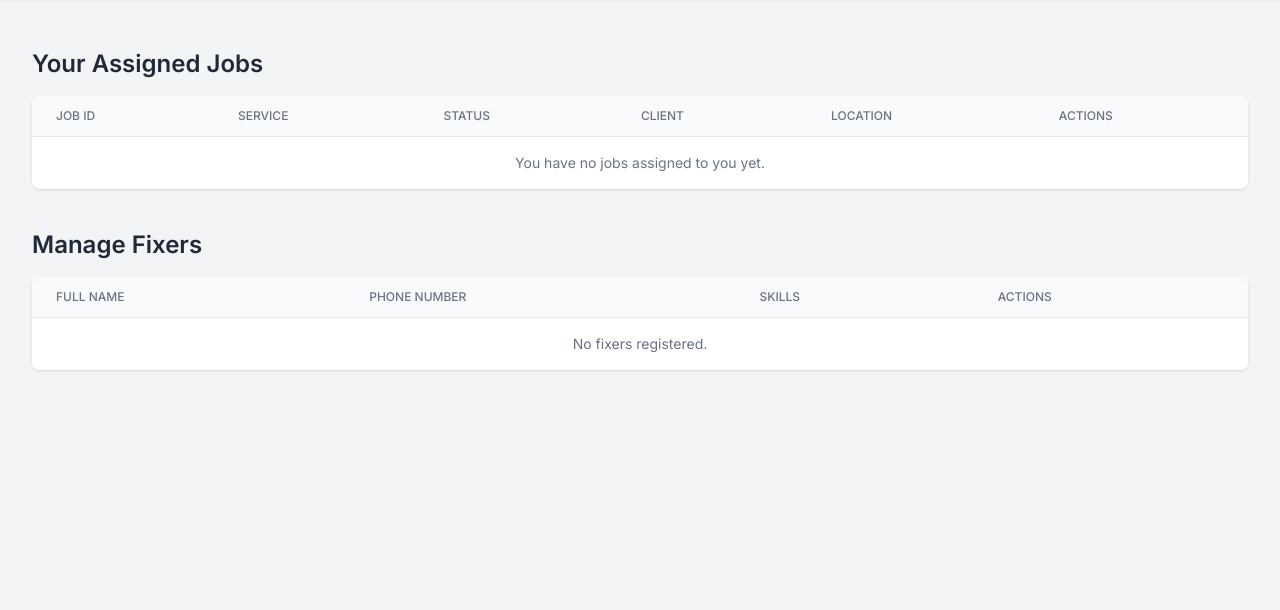
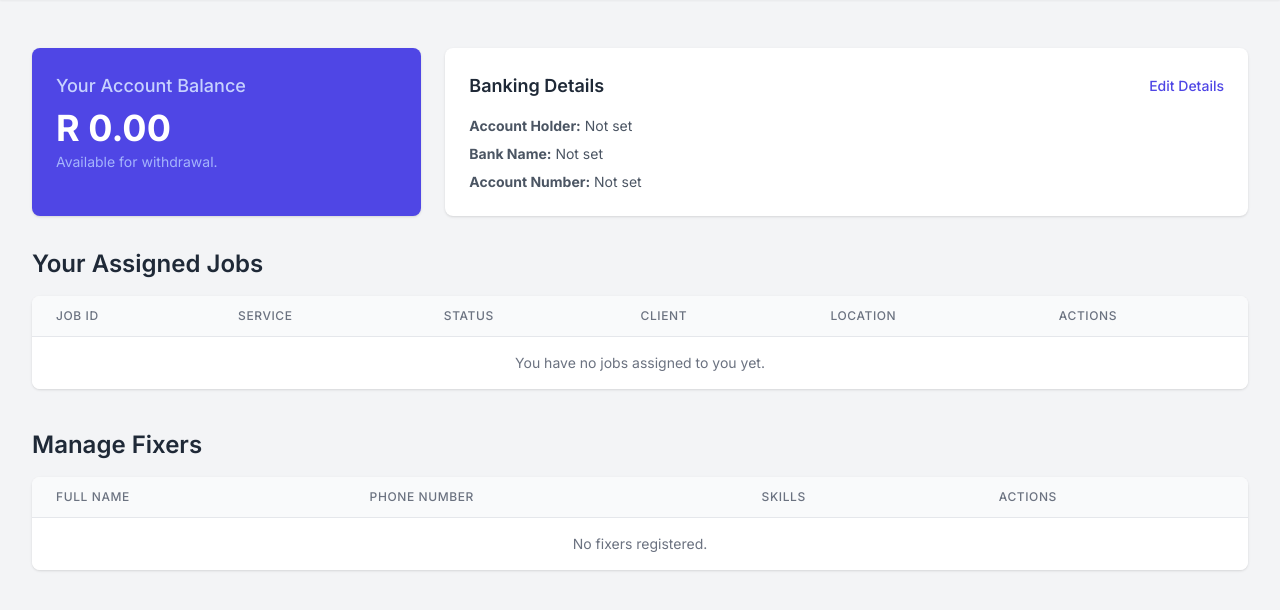
Before and after one commit to FixMate-SA/fixmate-app, a Flask app: template templates/fixer_dashboard.html in a window 1280 px wide. Shown: the part 64-674 px from the top of the page. Run offline with Flask 3, Linux system fonts and the light colour scheme; the template is opened without the code that fills it, so the values that code supplies are empty; the visitor is signed in with stand-in values (Sample User, id 1); data comes from the database, SQL or seed files in the repository; some libraries are stand-ins or nearby versions.

Commit message:
Add balance and banking details to Fixer model

```diff
--- a/run.py
+++ b/run.py
@@ -35,7 +35,7 @@ GEMINI_API_KEY = os.environ.get('GEMINI_API_KEY')
 if GEMINI_API_KEY:
     genai.configure(api_key=GEMINI_API_KEY)
 
-CLIENT_PLATFORM_FEE = Decimal('10.00')
+FIXER_JOB_FEE = Decimal('20.00') # <-- ADD THIS LINE
 
 # --- Initialize Extensions ---
 from app.models import db, User, Fixer, Job, DataInsight
@@ -736,14 +736,40 @@ def accept_job(job_id):
 @app.route('/job/complete/<int:job_id>')
 @login_required
 def complete_job(job_id):
-    if session.get('user_type') != 'fixer': return redirect(url_for('login'))
+    if session.get('user_type') != 'fixer':
+        return redirect(url_for('login'))
+
     job = Job.query.filter_by(id=job_id, fixer_id=current_user.id).first_or_404()
+
     if job.status == 'accepted':
-        job.status = 'complete'; db.session.commit()
-        send_whatsapp_message(to_number=job.client.phone_number, message_body=f"Your FixMate job (#{job.id}: '{job.description}') has been marked as complete by {job.assigned_fixer.full_name}.\n\nHow would you rate the service? Please reply with a number from 1 (bad) to 5 (excellent).")
+        # --- Start of new logic ---
+
+        # 1. Get the fixer (which is the current_user)
+        fixer = current_user
+
+        # 2. Deduct the fee from the fixer's balance
+        fixer.balance -= FIXER_JOB_FEE
+
+        # 3. Update the job status
+        job.status = 'complete'
+
+        # 4. Commit all changes to the database
+        db.session.commit()
+
+        # --- End of new logic ---
+
+        # The rest of the function remains the same
+        send_whatsapp_message(
+            to_number=job.client.phone_number,
+            message_body=f"Your FixMate job (#{job.id}: '{job.description}') has been marked as complete by {job.assigned_fixer.full_name}.\n\nHow would you rate the service? Please reply with a number from 1 (bad) to 5 (excellent)."
+        )
         set_user_state(job.client, 'awaiting_rating', data={'job_id': job.id})
-        flash(f'Job #{job.id} marked as complete.', 'success')
-    else: flash('This job cannot be marked as complete at this time.', 'warning')
+
+        # Add a more informative flash message
+        flash(f'Job #{job.id} marked as complete. A fee of R{FIXER_JOB_FEE:.2f} has been deducted from your balance.', 'success')
+    else:
+        flash('This job cannot be marked as complete at this time.', 'warning')
+
     return redirect(url_for('fixer_dashboard'))
 
 @app.route('/payment/success')
--- a/templates/fixer_dashboard.html
+++ b/templates/fixer_dashboard.html
@@ -25,13 +25,37 @@
 
     <main class="max-w-7xl mx-auto py-6 sm:px-6 lg:px-8">
         <div class="px-4 py-6 sm:px-0">
+
             <!-- AI Insight Section -->
             {% if latest_insight %}
-            <div class="bg-blue-100 border-l-4 border-blue-500 text-blue-700 p-4 mb-6" role="alert">
+            <div class="bg-blue-100 border-l-4 border-blue-500 text-blue-700 p-4 mb-6 rounded-r-lg" role="alert">
                 <p class="font-bold">Pro Tip:</p>
                 <p>{{ latest_insight.insight_text }}</p>
             </div>
             {% endif %}
+
+            <!-- === NEW: Account Balance and Banking Details Section === -->
+            <div class="grid grid-cols-1 md:grid-cols-3 gap-6 mb-8">
+                <!-- Balance Card -->
+                <div class="bg-indigo-600 rounded-lg shadow p-6 text-white col-span-1">
+                    <h3 class="text-lg font-medium text-indigo-200">Your Account Balance</h3>
+                    <p class="text-4xl font-bold mt-2">R {{ "%.2f"|format(current_user.balance) }}</p>
+                    <p class="text-sm text-indigo-300 mt-1">Available for withdrawal.</p>
+                </div>
+                <!-- Banking Details Card -->
+                <div class="bg-white rounded-lg shadow p-6 col-span-1 md:col-span-2">
+                    <div class="flex justify-between items-center">
+                        <h3 class="text-lg font-semibold text-gray-800">Banking Details</h3>
+                        <!-- Note: You will need to create a route and template for editing details -->
+                        <a href="#" class="text-sm font-medium text-indigo-600 hover:text-indigo-800">Edit Details</a>
+                    </div>
+                    <div class="mt-4 space-y-2 text-sm text-gray-600">
+                        <p><strong>Account Holder:</strong> {{ current_user.bank_account_holder or 'Not set' }}</p>
+                        <p><strong>Bank Name:</strong> {{ current_user.bank_name or 'Not set' }}</p>
+                        <p><strong>Account Number:</strong> {{ current_user.bank_account_number or 'Not set' }}</p>
+                    </div>
+                </div>
+            </div>
 
             <h2 class="text-2xl font-semibold text-gray-800 mb-4">Your Assigned Jobs</h2>
             <div class="bg-white shadow overflow-hidden sm:rounded-lg">
@@ -39,20 +63,20 @@
                     <table class="min-w-full divide-y divide-gray-200">
                         <thead class="bg-gray-50">
                             <tr>
-                                <th class="px-6 py-3 text-left text-xs font-medium text-gray-500 uppercase">Job ID</th>
-                                <th class="px-6 py-3 text-left text-xs font-medium text-gray-500 uppercase">Service</th>
-                                <th class="px-6 py-3 text-left text-xs font-medium text-gray-500 uppercase">Status</th>
-                                <th class="px-6 py-3 text-left text-xs font-medium text-gray-500 uppercase">Client</th>
-                                <th class="px-6 py-3 text-left text-xs font-medium text-gray-500 uppercase">Location</th>
-                                <th class="px-6 py-3 text-left text-xs font-medium text-gray-500 uppercase">Actions</th>
+                                <th class="px-6 py-3 text-left text-xs font-medium text-gray-500 uppercase tracking-wider">Job ID</th>
+                                <th class="px-6 py-3 text-left text-xs font-medium text-gray-500 uppercase tracking-wider">Service</th>
+                                <th class="px-6 py-3 text-left text-xs font-medium text-gray-500 uppercase tracking-wider">Status</th>
+                                <th class="px-6 py-3 text-left text-xs font-medium text-gray-500 uppercase tracking-wider">Client</th>
+                                <th class="px-6 py-3 text-left text-xs font-medium text-gray-500 uppercase tracking-wider">Location</th>
+                                <th class="px-6 py-3 text-left text-xs font-medium text-gray-500 uppercase tracking-wider">Actions</th>
                             </tr>
                         </thead>
                         <tbody class="bg-white divide-y divide-gray-200">
                             {% for job in current_user.jobs|reverse %}
                                 <tr>
-                                    <td class="px-6 py-4 text-sm font-medium text-gray-900">#{{ job.id }}</td>
-                                    <td class="px-6 py-4 text-sm text-gray-500">{{ job.description }}</td>
-                                    <td class="px-6 py-4">
+                                    <td class="px-6 py-4 whitespace-nowrap text-sm font-medium text-gray-900">#{{ job.id }}</td>
+                                    <td class="px-6 py-4 whitespace-nowrap text-sm text-gray-500">{{ job.description }}</td>
+                                    <td class="px-6 py-4 whitespace-nowrap">
                                         <span class="px-2 inline-flex text-xs leading-5 font-semibold rounded-full
                                             {% if job.status == 'assigned' %} bg-yellow-100 text-yellow-800
                                             {% elif job.status == 'accepted' %} bg-blue-100 text-blue-800
@@ -61,15 +85,15 @@
                                             {{ job.status.replace('_', ' ').capitalize() }}
                                         </span>
                                     </td>
-                                    <td class="px-6 py-4 text-sm text-gray-500">{{ job.client.full_name or 'N/A' }}</td>
-                                    <td class="px-6 py-4 text-sm text-gray-500">
+                                    <td class="px-6 py-4 whitespace-nowrap text-sm text-gray-500">{{ job.client.full_name or 'N/A' }}</td>
+                                    <td class="px-6 py-4 whitespace-nowrap text-sm text-gray-500">
                                         <a href="https://www.google.com/maps/search/?api=1&query={{ job.latitude }},{{ job.longitude }}" target="_blank" class="text-indigo-600 hover:text-indigo-900">View Map</a>
                                     </td>
-                                    <td class="px-6 py-4 text-sm font-medium">
+                                    <td class="px-6 py-4 whitespace-nowrap text-sm font-medium">
                                         {% if job.status == 'assigned' %}
                                             <a href="{{ url_for('accept_job', job_id=job.id) }}" class="text-indigo-600 hover:text-indigo-900 mr-4">Accept</a>
                                         {% elif job.status == 'accepted' %}
-                                            <a href="{{ url_for('track_job', job_id=job.id) }}" class="text-blue-600 hover:text-blue-900 mr-4">Update Location</a>
+                                            <a href="{{ url_for('location_updater', job_id=job.id) }}" class="text-blue-600 hover:text-blue-900 mr-4">Update Location</a>
                                             <a href="{{ url_for('complete_job', job_id=job.id) }}" class="text-green-600 hover:text-green-900">Mark as Complete</a>
                                         {% else %}
                                             <span>-</span>
@@ -86,26 +110,26 @@
                 </div>
             </div>
 
-            <!-- 👇 NEW: Fixer Management Section -->
+            <!-- Note: This section seems more appropriate for an admin dashboard -->
             <h2 class="text-2xl font-semibold text-gray-800 mt-10 mb-4">Manage Fixers</h2>
             <div class="bg-white shadow overflow-hidden sm:rounded-lg">
                 <div class="overflow-x-auto">
                     <table class="min-w-full divide-y divide-gray-200">
                         <thead class="bg-gray-50">
                             <tr>
-                                <th class="px-6 py-3 text-left text-xs font-medium text-gray-500 uppercase">Full Name</th>
-                                <th class="px-6 py-3 text-left text-xs font-medium text-gray-500 uppercase">Phone Number</th>
-                                <th class="px-6 py-3 text-left text-xs font-medium text-gray-500 uppercase">Skills</th>
-                                <th class="px-6 py-3 text-left text-xs font-medium text-gray-500 uppercase">Actions</th>
+                                <th class="px-6 py-3 text-left text-xs font-medium text-gray-500 uppercase tracking-wider">Full Name</th>
+                                <th class="px-6 py-3 text-left text-xs font-medium text-gray-500 uppercase tracking-wider">Phone Number</th>
+                                <th class="px-6 py-3 text-left text-xs font-medium text-gray-500 uppercase tracking-wider">Skills</th>
+                                <th class="px-6 py-3 text-left text-xs font-medium text-gray-500 uppercase tracking-wider">Actions</th>
                             </tr>
                         </thead>
                         <tbody class="bg-white divide-y divide-gray-200">
                             {% for fixer in fixers %}
                                 <tr>
-                                    <td class="px-6 py-4 text-sm text-gray-900">{{ fixer.full_name }}</td>
-                                    <td class="px-6 py-4 text-sm text-gray-500">{{ fixer.phone_number }}</td>
-                                    <td class="px-6 py-4 text-sm text-gray-500">{{ fixer.skills }}</td>
-                                    <td class="px-6 py-4 text-sm">
+                                    <td class="px-6 py-4 whitespace-nowrap text-sm text-gray-900">{{ fixer.full_name }}</td>
+                                    <td class="px-6 py-4 whitespace-nowrap text-sm text-gray-500">{{ fixer.phone_number }}</td>
+                                    <td class="px-6 py-4 whitespace-nowrap text-sm text-gray-500">{{ fixer.skills }}</td>
+                                    <td class="px-6 py-4 whitespace-nowrap text-sm">
                                         <form method="POST" action="{{ url_for('admin_delete_fixer') }}" onsubmit="return confirm('Are you sure you want to delete {{ fixer.full_name }}?');">
                                             <input type="hidden" name="fixer_id" value="{{ fixer.id }}">
                                             <button type="submit" class="text-red-600 hover:text-red-900">Delete</button>
```
Also changed, not shown: app/models.py (+7 -0 lines), migrations/versions/53f36c97a0c4_add_balance_and_banking_details_to_.py (added, +38 -0 lines).
